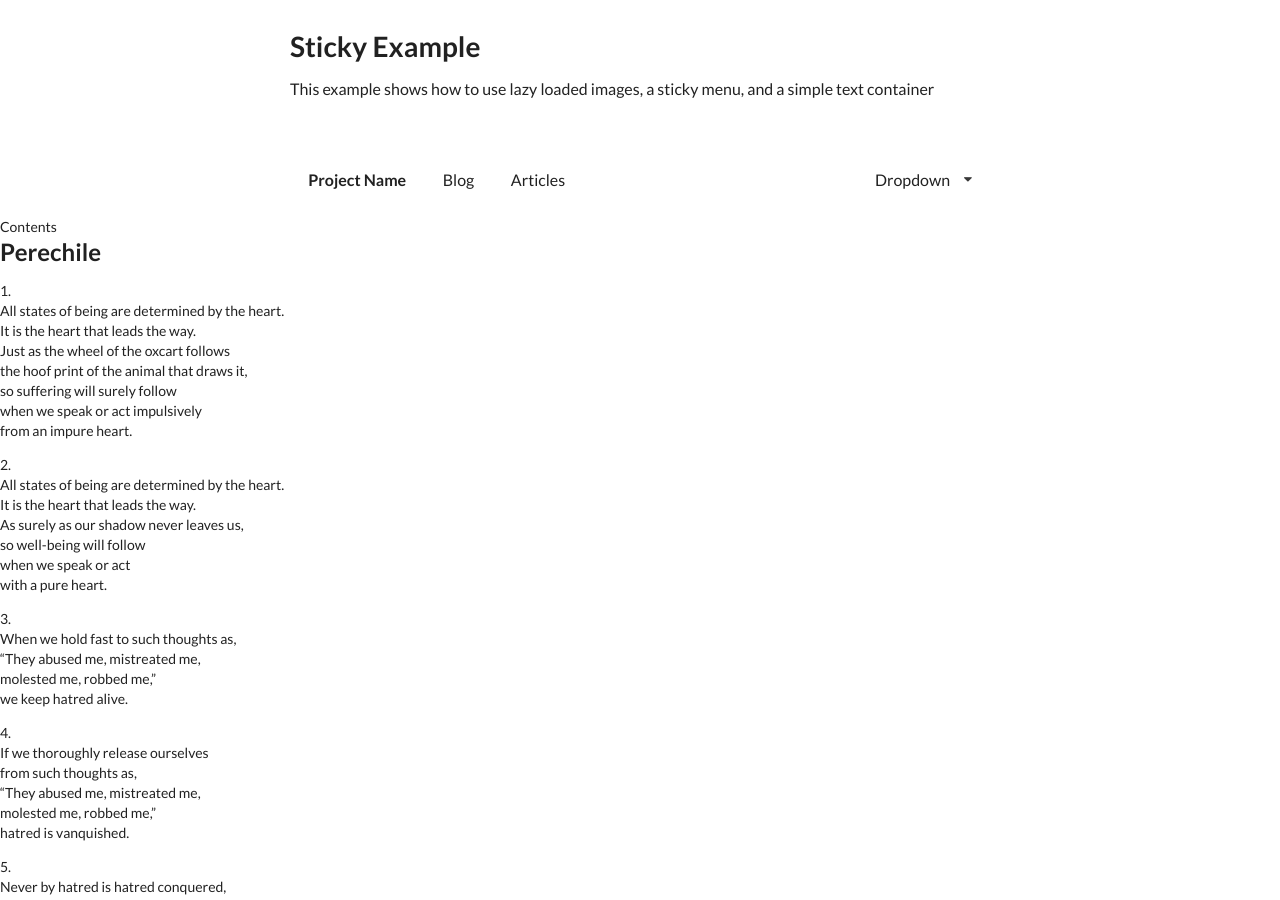
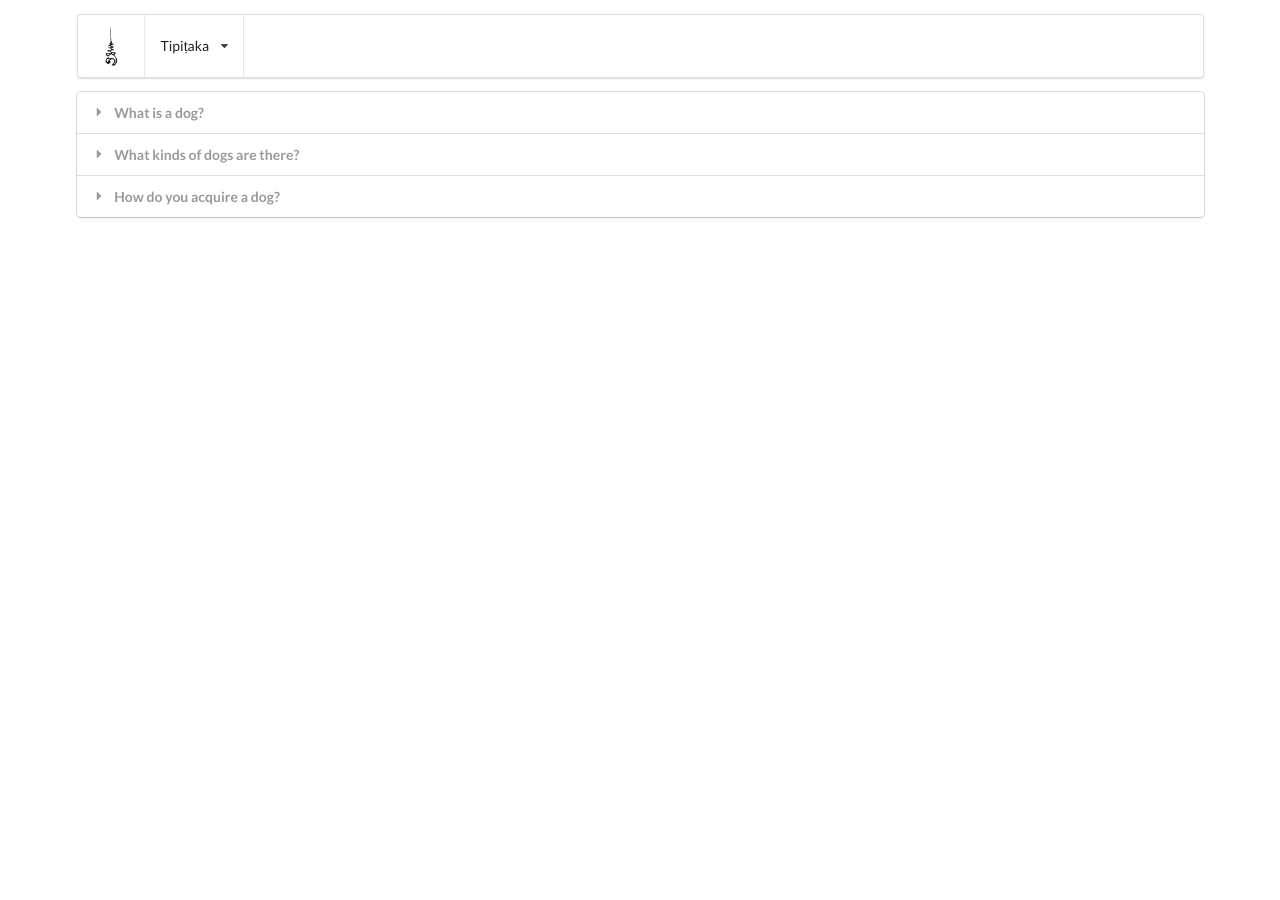
Before and after one commit to dhammateca/dhammadha.ro.github.io, a Jekyll site: the page built from index.html, in a window 1280 px wide and 900 px high. Built offline with Jekyll 4.4.1, drawn with Linux system fonts in a browser that asks for light colours; nearby versions of some CDN libraries; some of the changed text lies outside the part shown.

Commit message:
Outline navigation

```diff
--- a/_includes/header.html
+++ b/_includes/header.html
@@ -1,64 +1,56 @@
-<!-- <header class="site-header" role="banner">
-
-  <div class="wrapper">
-    {%- assign default_paths = site.pages | map: "path" -%}
-    {%- assign page_paths = site.header_pages | default: default_paths -%}
-    <a class="site-title" rel="author" href="{{ "/" | relative_url }}">{{ site.title | escape }}</a>
-
-    {%- if page_paths -%}
-      <nav class="site-nav">
-        <input type="checkbox" id="nav-trigger" class="nav-trigger" />
-        <label for="nav-trigger">
-          <span class="menu-icon">
-            <svg viewBox="0 0 18 15" width="18px" height="15px">
-              <path d="M18,1.484c0,0.82-0.665,1.484-1.484,1.484H1.484C0.665,2.969,0,2.304,0,1.484l0,0C0,0.665,0.665,0,1.484,0 h15.032C17.335,0,18,0.665,18,1.484L18,1.484z M18,7.516C18,8.335,17.335,9,16.516,9H1.484C0.665,9,0,8.335,0,7.516l0,0 c0-0.82,0.665-1.484,1.484-1.484h15.032C17.335,6.031,18,6.696,18,7.516L18,7.516z M18,13.516C18,14.335,17.335,15,16.516,15H1.484 C0.665,15,0,14.335,0,13.516l0,0c0-0.82,0.665-1.483,1.484-1.483h15.032C17.335,12.031,18,12.695,18,13.516L18,13.516z"/>
-            </svg>
-          </span>
-        </label>
-
-        <div class="trigger">
-          {%- for path in page_paths -%}
-            {%- assign my_page = site.pages | where: "path", path | first -%}
-            {%- if my_page.title -%}
-            <a class="page-link" href="{{ my_page.url | relative_url }}">{{ my_page.title | escape }}</a>
-            {%- endif -%}
-          {%- endfor -%}
+<div class='ui stackable container menu' style='margin-top: 1em;'>
+  <div class='item'>
+    <img class='logo' src='assets/images/yantra.png'>
+  </div>
+  <a class='ui dropdown item'>
+    Tipiṭaka
+  <i class='dropdown icon'></i>
+  <div class='menu'>
+    <div class='header'>Sutta Pitaka</div>
+        <div class='item disabled'>Digha Nikaya</div>
+        <div class='item disabled'>Majjhima Nikaya</div>
+        <div class='item disabled'>Samyutta Nikaya</div>
+        <div class='item disabled'>Anguttara Nikaya</div>
+        <div class='item'>
+          <i class='dropdown icon'></i>
+          <span class='text'>Khuddaka Nikaya</span>
+          <div class='menu'>
+            <div class='item'>Khuddakapatha</div>
+            <div class='item'>Dhammapada</div>
+            <div class='item disabled'>Udana</div>
+            <div class='item disabled'>Itivuttaka</div>
+            <div class='item disabled'>Sutta Nipata</div>
+            <div class='item disabled'>Vimanavatthu</div>
+            <div class='item disabled'>Petavatthu</div>
+            <div class='item disabled'>Theragatha</div>
+            <div class='item disabled'>Therigatha</div>
+            <div class='item disabled'>Jataka</div>
+            <div class='item disabled'>Niddesa</div>
+            <div class='item disabled'>Patisambhidamagga</div>
+            <div class='item disabled'>Apadana</div>
+            <div class='item disabled'>Buddhavamsa</div>
+            <div class='item disabled'>Cariyapitaka</div>
+            <div class='item disabled'>Nettippakarana</div>
+            <div class='item disabled'>Petakopadesa</div>
+            <div class='item disabled'>Milindapañha</div>
+          </div>
         </div>
-      </nav>
-    {%- endif -%}
+        <div class='divider'></div>
+        <div class='header'>Vinaya Pitaka</div>
+        <div class='divider'></div>
+        <div class='header'>Abhidhamma Pitaka</div>
   </div>
-</header> -->
-<div class="ui main text container">
-  <h1 class="ui header">Sticky Example</h1>
-  <p>This example shows how to use lazy loaded images, a sticky menu, and a simple text container</p>
+</a>
 </div>
 
-
-<div class="ui borderless main menu">
-  <div class="ui text container">
-    <div class="header item">
-      <!-- <img class="logo" src="assets/images/logo.png"> -->
-      Project Name
-    </div>
-    <a href="#" class="item">Blog</a>
-    <a href="#" class="item">Articles</a>
-    <a href="#" class="ui right floated dropdown item">
-      Dropdown <i class="dropdown icon"></i>
-      <div class="menu">
-        <div class="item">Link Item</div>
-        <div class="item">Link Item</div>
-        <div class="divider"></div>
-        <div class="header">Header Item</div>
-        <div class="item">
-          <i class="dropdown icon"></i>
-          Sub Menu
-          <div class="menu">
-            <div class="item">Link Item</div>
-            <div class="item">Link Item</div>
-          </div>
-        </div>
-        <div class="item">Link Item</div>
-      </div>
-    </a>
-  </div>
-</div>
+<script type='text/javascript'>
+  $('.ui.dropdown')
+  .dropdown({
+    duration: 700,
+    direction: 'downward',
+    action: function(_, value) {
+      $(location).attr('href', value);
+    }
+  })
+  ;
+</script>
--- a/index.html
+++ b/index.html
@@ -3,9 +3,37 @@
 ---
 
 
+<div class="ui container">
+  <div class="ui styled fluid accordion">
+    <div class="title">
+      <i class="dropdown icon"></i>
+      What is a dog?
+    </div>
+    <div class="content">
+      <p class="transition hidden">A dog is a type of domesticated animal. Known for its loyalty and faithfulness, it can be found as a welcome guest in many households across the world.</p>
+    </div>
+    <div class="title">
+      <i class="dropdown icon"></i>
+      What kinds of dogs are there?
+    </div>
+    <div class="content">
+      <p>There are many breeds of dogs. Each breed varies in size and temperament. Owners often select a breed of dog that they find to be compatible with their own lifestyle and desires from a companion.</p>
+    </div>
+    <div class="title">
+      <i class="dropdown icon"></i>
+      How do you acquire a dog?
+    </div>
+    <div class="content">
+      <p>Three common ways for a prospective owner to acquire a dog is from pet shops, private owners, or shelters.</p>
+      <p>A pet shop may be the most convenient way to buy a dog. Buying a dog from a private owner allows you to assess the pedigree and upbringing of your dog before choosing to take it home. Lastly, finding your dog from a shelter, helps give a good home to a dog who may not find one so readily.</p>
+    </div>
+  </div>
+</div>
+
+
 <div class='toc'>
 
-Contents
+<!-- Contents -->
 
 <!-- <ul>
 {% for chapter in site.chapters %}
@@ -18,7 +46,7 @@
 
 <!-- chapters -->
 
-{% for chapter in site.tipitaka_kn_dhp %}
+<!-- {% for chapter in site.tipitaka_kn_dhp %}
 
 <div class='chapter'>
   <h2>{{ chapter.title }}</h2>
@@ -26,4 +54,4 @@
   {{ chapter.content }}
 </div>
 
-{% endfor %}
+{% endfor %} -->
```
Also changed, not shown: assets/images/yantra.png (added).
